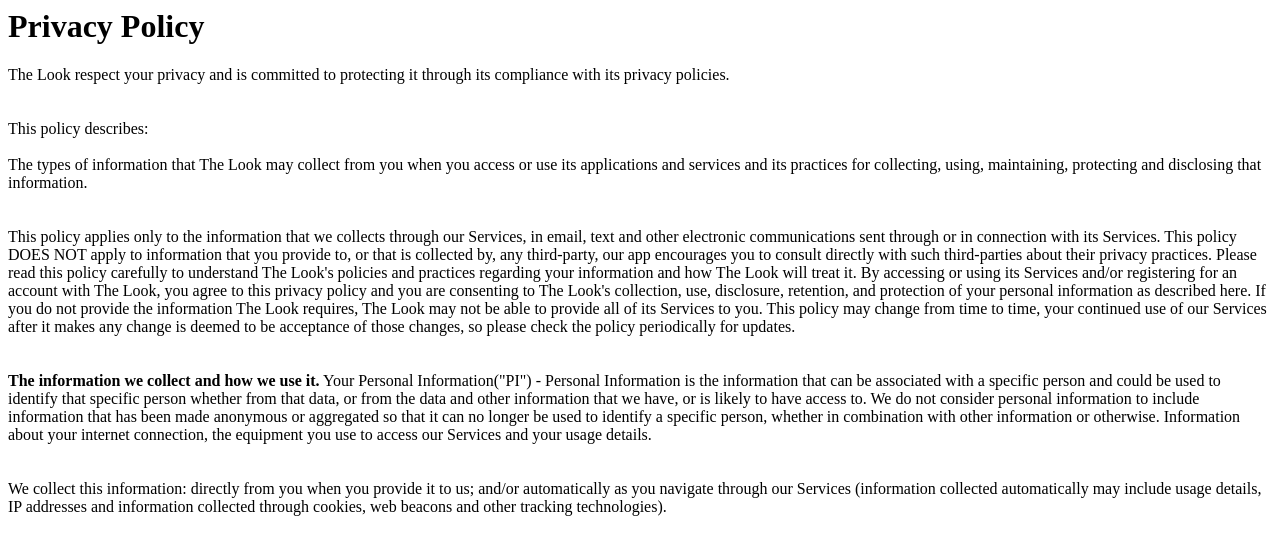
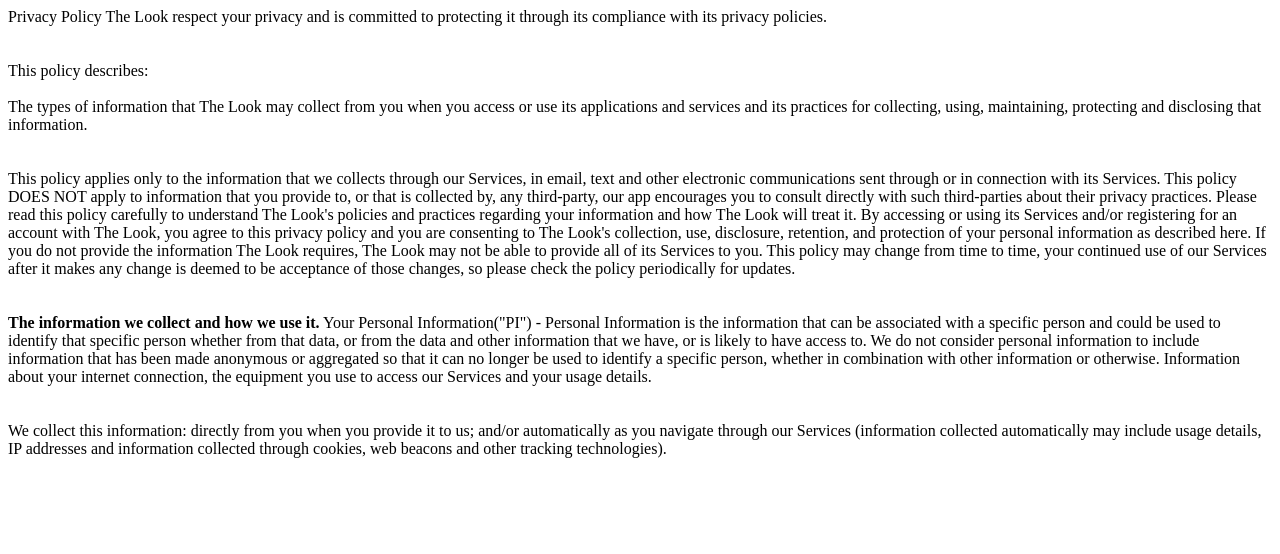
Before and after one commit to aanchal97/look, a plain HTML site: page index.html in a window 1280 px wide. Drawn offline with Linux system fonts and the light colour scheme.

Commit message:
Update index.html

```diff
--- a/index.html
+++ b/index.html
@@ -3,8 +3,7 @@
 </head>
 <body>
 
-<p>
-  <h1>Privacy Policy</h1>The Look respect your privacy and is committed to protecting it through its compliance with its privacy policies. <br><br><br>This policy describes:
+<p>Privacy Policy The Look respect your privacy and is committed to protecting it through its compliance with its privacy policies. <br><br><br>This policy describes:
 <br><br>The types of information that The Look may collect from you when you access or use its applications and services  and
 its practices for collecting, using, maintaining, protecting and disclosing that information.<br><br><br>
 This policy applies only to the information that we collects through our Services, in email, text and other electronic communications sent through or in connection with its Services.
```
